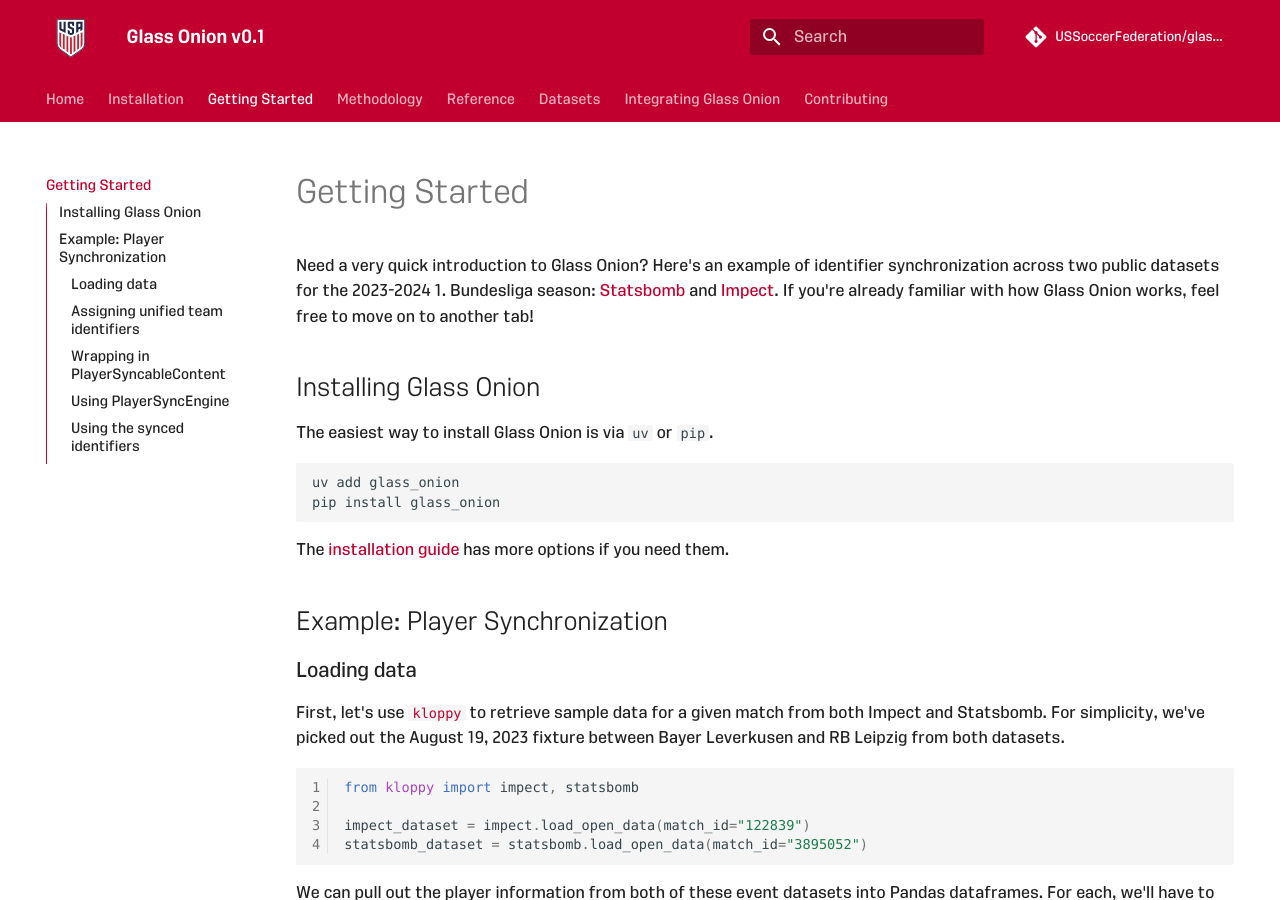
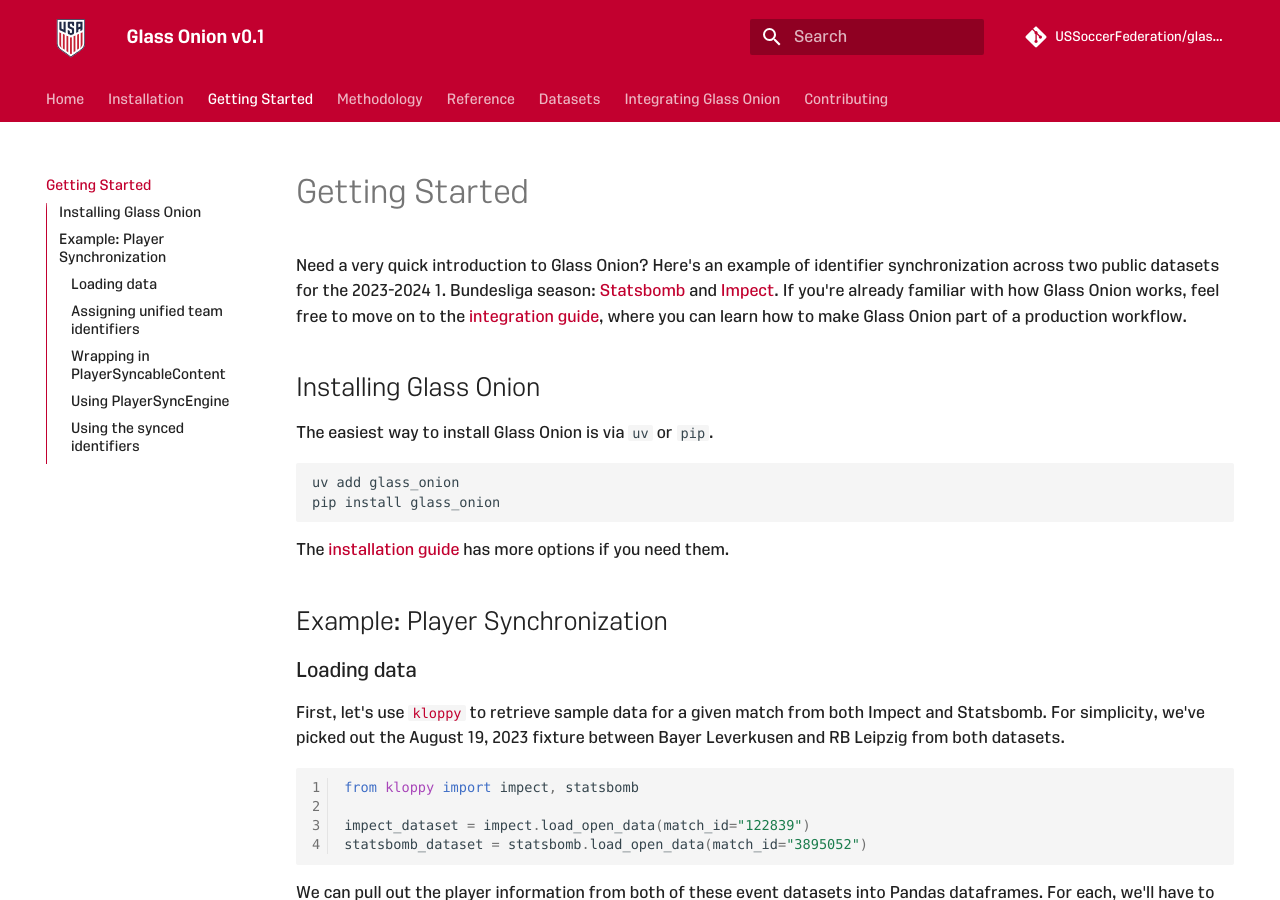
Before and after one commit to USSoccerFederation/glass_onion, an MkDocs documentation site: the page built from docs/getting_started.md, in a window 1280 px wide and 900 px high. Built offline with MkDocs 1.6.1 and Material for MkDocs 9.7.7, drawn with Linux system fonts in a browser that asks for light colours; comment, search, counter and statistics services are not loaded.

Commit message:
better pathing

```diff
--- a/docs/getting_started.md
+++ b/docs/getting_started.md
@@ -1,6 +1,6 @@
 # Getting Started
 
-Need a very quick introduction to Glass Onion? Here's an example of identifier synchronization across two public datasets for the 2023-2024 1. Bundesliga season: [Statsbomb](https://github.com/statsbomb/open-data) and [Impect](https://github.com/ImpectAPI/open-data). If you're already familiar with how Glass Onion works, feel free to move on to another tab!
+Need a very quick introduction to Glass Onion? Here's an example of identifier synchronization across two public datasets for the 2023-2024 1. Bundesliga season: [Statsbomb](https://github.com/statsbomb/open-data) and [Impect](https://github.com/ImpectAPI/open-data). If you're already familiar with how Glass Onion works, feel free to move on to the [integration guide](./integrating.md), where you can learn how to make Glass Onion part of a production workflow.
 
 ## Installing Glass Onion
 
```
